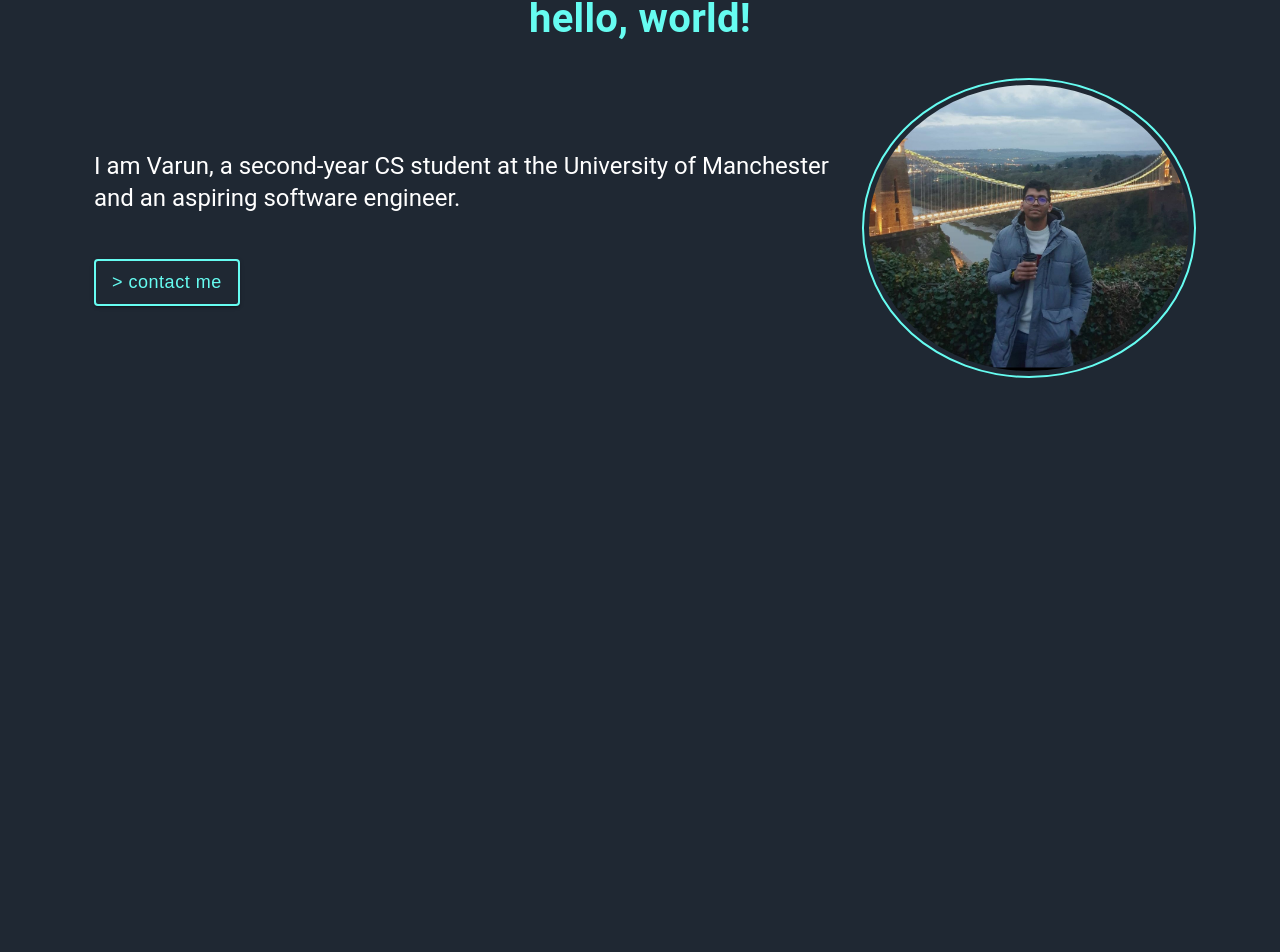
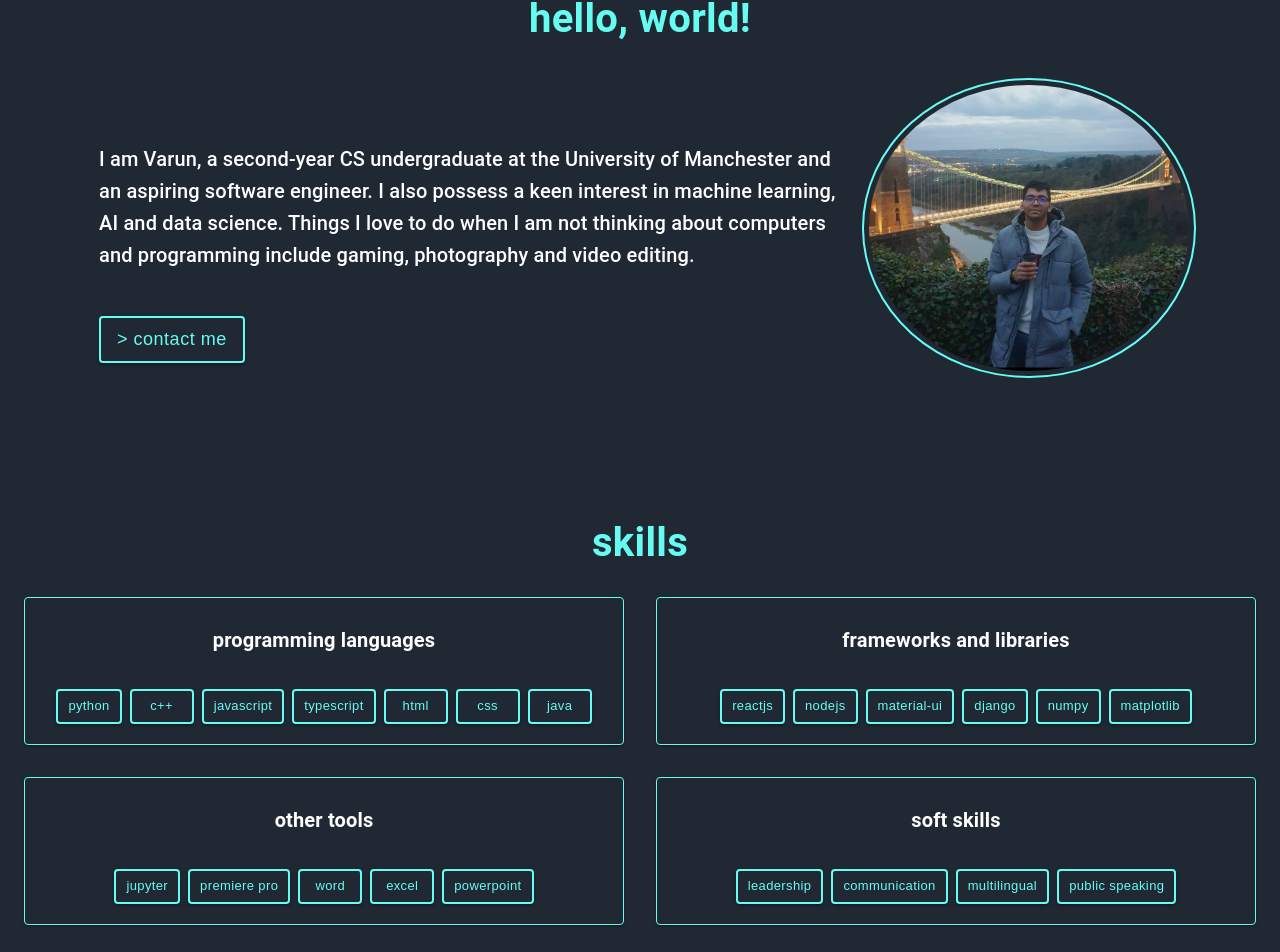
Before and after one commit to v8runn/personal-portfolio, a React (Create React App) app in the folder client/: page / in a window 1280 px wide. Shown: the part 120-1072 px from the top of the page. Before the commit the page ends 800 px from the top, so only its background shows below. Built offline with nearby package versions, Linux system fonts and the light colour scheme.

Commit message:
add skills section with styling

```diff
--- a/client/src/About.tsx
+++ b/client/src/About.tsx
@@ -17,11 +17,11 @@ const useStyles = makeStyles(() => ({
         padding: "5px",
         borderRadius: "50%",
         border: "2px solid #66fcf1",
+        marginBottom: "50px"
     },
     info: {
         marginRight: "10px",
-        fontSize: "25px",
-        padding: "10px"
+        padding: "15px"
     },
     box: {
         padding: "10px",
@@ -48,15 +48,15 @@ export default function About ()
     const classes = useStyles();
 
     return (
-        <div className={classes.root}>
+        <div className={classes.root} id="about">
             <Container>
             <Typography variant="h4" align="center" className={classes.title}>
                 hello, world!
             </Typography>
             <Box display="flex" flexDirection="row" alignItems="center" className={classes.box}>
                 <div className={classes.info}>
-                <Typography variant="h5">
-                    I am Varun, a second-year CS student at the University of Manchester and an aspiring software engineer.
+                <Typography variant="h6">
+                    I am Varun, a second-year CS undergraduate at the University of Manchester and an aspiring software engineer. I also possess a keen interest in machine learning, AI and data science. Things I love to do when I am not thinking about computers and programming include gaming, photography and video editing.
                 </Typography>
                 <Button variant="contained" className={classes.btn}> &gt; contact me</Button>
                 </div>
--- a/client/src/App.tsx
+++ b/client/src/App.tsx
@@ -1,6 +1,7 @@
 import './styles.css';
 import Navbar from './Navbar'
 import About from './About'
+import Skills from './Skills'
 import { CssBaseline, createTheme, responsiveFontSizes } from '@material-ui/core';
 
 let theme = createTheme({
@@ -22,6 +23,7 @@ function App() {
       <CssBaseline>
       <Navbar />
       <About />
+      <Skills />
       </CssBaseline>
     </div>
   );
--- a/client/src/Navbar.tsx
+++ b/client/src/Navbar.tsx
@@ -7,7 +7,7 @@ import { Typography } from "@material-ui/core";
 
 const useStyles = makeStyles((theme) => ({
     root: {
-        flexGrow: 1
+        flexGrow: 1,
     },
     nav: {
         background: "#1f2833",
@@ -53,8 +53,11 @@ export default function Navbar ()
                             </Grid>
                             <Grid item>
                                 <div>
-                                    <Button color="inherit" className={classes.btn}>
+                                    <Button color="inherit" className={classes.btn} href="#about">
                                         About Me
+                                    </Button>
+                                    <Button color="inherit" className={classes.btn} href="#skills">
+                                        Skills
                                     </Button>
                                     <Button color="inherit" className={classes.btn}>
                                         Projects
--- /dev/null
+++ b/client/src/Skills.tsx
@@ -0,0 +1,185 @@
+import {
+    Card,
+    CardContent,
+    CardActions,
+    Grid,
+    Typography,
+    Container,
+    Button
+} from "@material-ui/core"
+
+import { makeStyles } from "@material-ui/core/styles"
+
+const useStyles = makeStyles(() => ({
+
+    root: {
+        background: "#1f2833",
+        marginBottom: "100px"
+    },
+    title: {
+        color: "#66fcf1",
+        fontWeight: "bold",
+        fontSize: "40px",
+        padding: "30px"
+    },
+    card: {
+        height: "100%",
+        width: "100%",
+        display: "flex",
+        flexDirection: "column",
+        border: "1px solid #66fcf1",
+        background: "#1f2833",
+        padding: "10px"
+      },
+      btn: {
+        textTransform: "lowercase",
+        fontFamily: "'Montserrat', sans-serif",
+        '&:hover': {
+            background: "white",
+            color: "black"
+        },
+        background: "#1f2833",
+        color: "#66fcf1",
+        border: "2px solid #66fcf1",
+      },
+      names: {
+          color: "white",
+          fontWeight: "bold"
+      },
+      content: {
+          justifyContent: "center",
+          padding: "10px"
+      }
+
+}))
+
+
+export default function Skills ()
+{
+    const classes = useStyles();
+
+    return (
+        <div className={classes.root} id="skills">
+            <Typography variant="h4" align="center" className={classes.title}>
+                skills
+            </Typography>
+            <Container>
+                <Grid container spacing={4}>
+                    <Grid item xs={12} sm={12} md={6}>
+                        <Card className={classes.card}>
+                            <CardContent>
+                                <Typography gutterBottom variant="h6" align="center" className={classes.names}>
+                                    programming languages
+                                </Typography>
+                            </CardContent>
+                            <CardActions className={classes.content}>
+                                <Button size="small" variant="contained" className={classes.btn}>
+                                    Python
+                                </Button>
+                                <Button size="small" variant="contained" className={classes.btn}>
+                                    C++
+                                </Button>
+                                <Button size="small" variant="contained" className={classes.btn}>
+                                    JavaScript
+                                </Button>
+                                <Button size="small" variant="contained" className={classes.btn}>
+                                    TypeScript
+                                </Button>
+                                <Button size="small" variant="contained" className={classes.btn}>
+                                    HTML
+                                </Button>
+                                <Button size="small" variant="contained" className={classes.btn}>
+                                    CSS
+                                </Button>
+                                <Button size="small" variant="contained" className={classes.btn}>
+                                    Java
+                                </Button>
+                            </CardActions>
+                        </Card>
+                    </Grid>
+
+                    <Grid item xs={12} sm={12} md={6}>
+                        <Card className={classes.card}>
+                            <CardContent>
+                                <Typography gutterBottom variant="h6" align="center" className={classes.names}>
+                                    frameworks and libraries
+                                </Typography>
+                            </CardContent>
+                            <CardActions className={classes.content}>
+                                <Button size="small" variant="contained" className={classes.btn}>
+                                    reactJS
+                                </Button>
+                                <Button size="small" variant="contained" className={classes.btn}>
+                                    nodeJS
+                                </Button>
+                                <Button size="small" variant="contained" className={classes.btn}>
+                                    material-ui
+                                </Button>
+                                <Button size="small" variant="contained" className={classes.btn}>
+                                    django
+                                </Button>
+                                <Button size="small" variant="contained" className={classes.btn}>
+                                    numpy
+                                </Button>
+                                <Button size="small" variant="contained" className={classes.btn}>
+                                    matplotlib
+                                </Button>
+                            </CardActions>
+                        </Card>
+                    </Grid>
+
+                    <Grid item xs={12} sm={12} md={6}>
+                        <Card className={classes.card}>
+                            <CardContent>
+                                <Typography gutterBottom variant="h6" align="center" className={classes.names}>
+                                    other tools
+                                </Typography>
+                            </CardContent>
+                            <CardActions className={classes.content}>
+                                <Button size="small" variant="contained" className={classes.btn}>
+                                    jupyter
+                                </Button>
+                                <Button size="small" variant="contained" className={classes.btn}>
+                                    premiere pro
+                                </Button>
+                                <Button size="small" variant="contained" className={classes.btn}>
+                                    word
+                                </Button>
+                                <Button size="small" variant="contained" className={classes.btn}>
+                                    excel
+                                </Button>
+                                <Button size="small" variant="contained" className={classes.btn}>
+                                    powerpoint
+                                </Button>
+                            </CardActions>
+                        </Card>
+                    </Grid>
+
+                    <Grid item xs={12} sm={12} md={6}>
+                        <Card className={classes.card}>
+                            <CardContent>
+                                <Typography gutterBottom variant="h6" align="center" className={classes.names}>
+                                    soft skills
+                                </Typography>
+                            </CardContent>
+                            <CardActions className={classes.content}>
+                                <Button size="small" variant="contained" className={classes.btn}>
+                                    leadership
+                                </Button>
+                                <Button size="small" variant="contained" className={classes.btn}>
+                                    communication
+                                </Button>
+                                <Button size="small" variant="contained" className={classes.btn}>
+                                    multilingual
+                                </Button>
+                                <Button size="small" variant="contained" className={classes.btn}>
+                                    public speaking
+                                </Button>
+                            </CardActions>
+                        </Card>
+                    </Grid>
+                </Grid>
+            </Container>
+        </div>
+    )
+}
```
